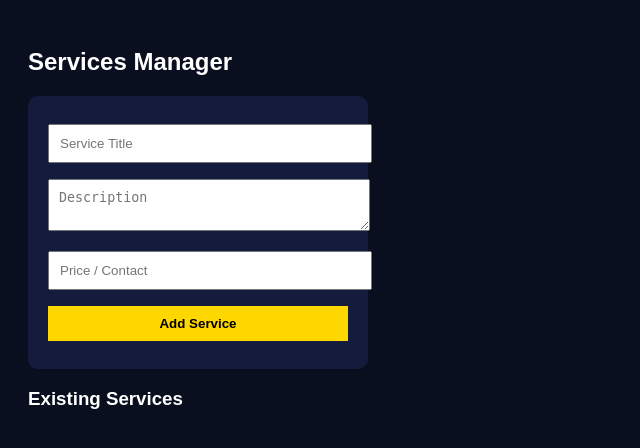
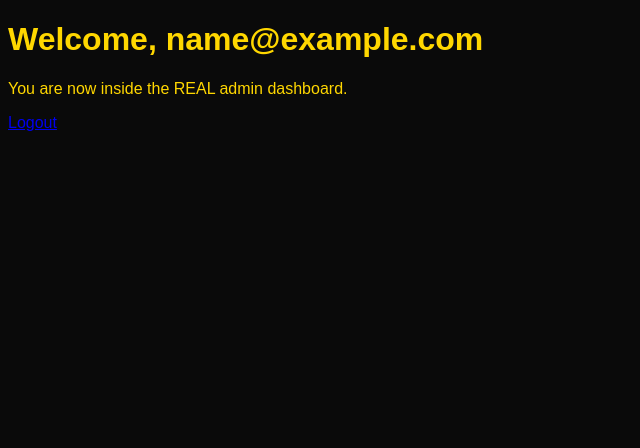
Before and after one commit to mamifsadam-pixel/mamifs-tech-services, a PHP site: page /dashboard.php in a window 1280 px wide. Shown: the top 448 px of the page, without its empty margins (0-640 px from the left). Run offline with PHP 8.4, Linux system fonts and the light colour scheme; the visitor is signed in with stand-in values (Sample User, id 1); data that the repository does not hold is empty; a stand-in replaces the project's code that opens the database connection.

Commit message:
Update dashboard.php

```diff
--- a/dashboard.php
+++ b/dashboard.php
@@ -1,61 +1,29 @@
 <?php
-session_start();
-require 'db.php';
-if(!isset($_SESSION['admin_id'])){
-  header('Location: login.php');
+include "config.php";
+
+if (!isset($_SESSION['admin'])) {
+  header("Location: index.html");
   exit;
 }
-
-// Add service
-if(isset($_POST['add'])){
-  $title = $_POST['title'];
-  $description = $_POST['description'];
-  $price = $_POST['price'];
-  $stmt = $conn->prepare("INSERT INTO services (title, description, price) VALUES (?,?,?)");
-  $stmt->bind_param("sss", $title, $description, $price);
-  $stmt->execute();
-}
-
-// Delete service
-if(isset($_GET['delete'])){
-  $id = $_GET['delete'];
-  $conn->query("DELETE FROM services WHERE id=$id");
-}
-
-$services = $conn->query("SELECT * FROM services ORDER BY id DESC");
 ?>
 <!DOCTYPE html>
 <html>
 <head>
-<title>Manage Services</title>
+<title>Admin Dashboard</title>
 <style>
-body{background:#0a0f1f;color:#fff;font-family:Arial;padding:20px}
-form{background:#141b3d;padding:20px;border-radius:10px;width:300px}
-input,textarea,button{width:100%;margin:8px 0;padding:10px}
-button{background:gold;border:none;font-weight:bold}
-.card{background:#141b3d;padding:15px;border-radius:10px;margin:10px 0}
-a{color:red;text-decoration:none}
+body {
+  background: #0a0a0a;
+  color: gold;
+  font-family: Arial;
+}
 </style>
 </head>
 <body>
-<h2>Services Manager</h2>
 
-<form method="POST">
-  <input name="title" placeholder="Service Title" required>
-  <textarea name="description" placeholder="Description" required></textarea>
-  <input name="price" placeholder="Price / Contact">
-  <button name="add">Add Service</button>
-</form>
+<h1>Welcome, <?php echo $_SESSION['admin']; ?></h1>
+<p>You are now inside the REAL admin dashboard.</p>
 
-<h3>Existing Services</h3>
-<?php while($row = $services->fetch_assoc()): ?>
-  <div class="card">
-    <h4><?= $row['title'] ?></h4>
-    <p><?= $row['description'] ?></p>
-    <strong><?= $row['price'] ?></strong><br>
-    <a href="?delete=<?= $row['id'] ?>">Delete</a>
-  </div>
-<?php endwhile; ?>
+<a href="logout.php">Logout</a>
 
 </body>
 </html>
```
